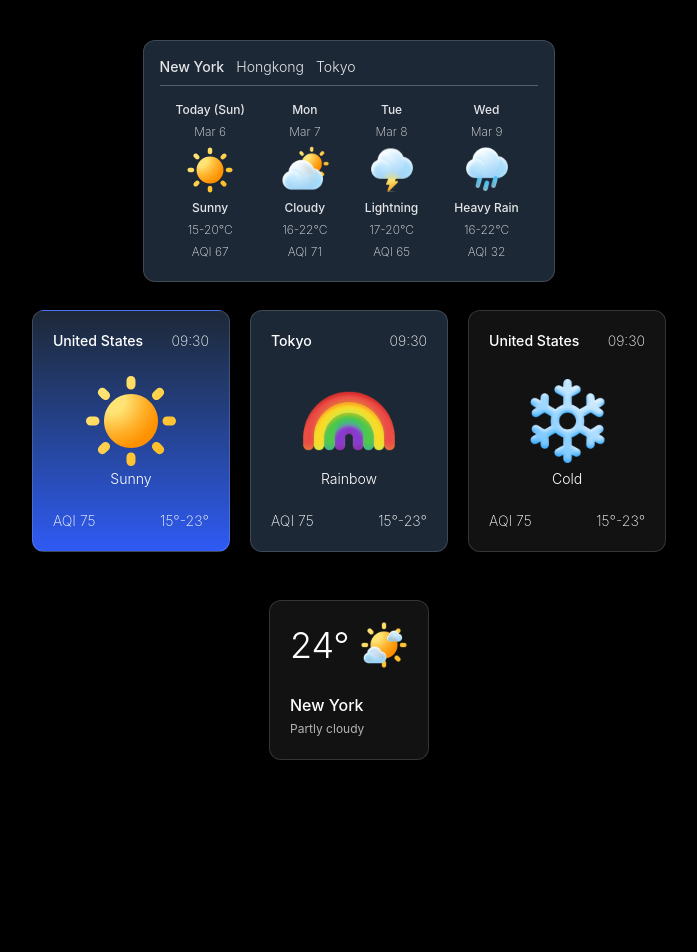
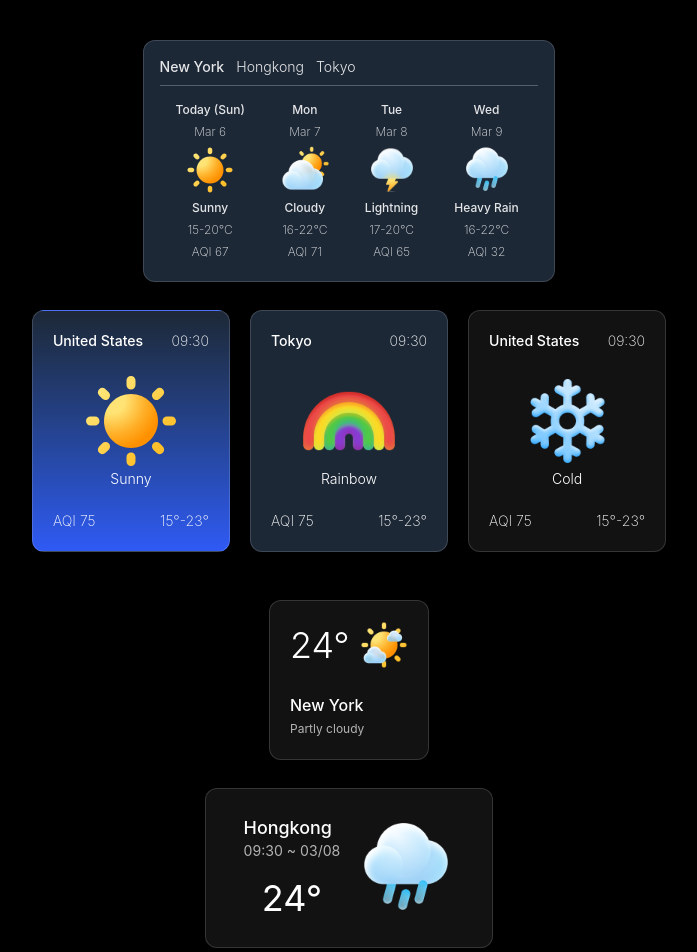
Before and after one commit to namanajmera/weather-app, a Next.js app: page / in a window 1280 px wide. Shown: the top 952 px of the page, without its empty margins (291-988 px from the left). Before the commit the page ends 800 px from the top, so only its background shows below. Built offline with nearby package versions, Linux system fonts and the light colour scheme.

Commit message:
Added: Other Country State

```diff
--- /dev/null
+++ b/src/app/components/OtherCountryState.tsx
@@ -0,0 +1,18 @@
+import Image from "next/image";
+
+const OtherCountryState = () => {
+    return (
+        <div className="flex justify-evenly items-center border border-white/15 rounded-xl p-5 w-[18.06rem] h-40 backdrop-blur-[80px] shadow-lg shadow-black/20 bg-[#121212]">
+            <div className="flex flex-col justify-between items-center space-y-4">
+                <div>
+                    <h1 className="font-medium text-[1.12rem] leading-[111%] text-white">Hongkong</h1>
+                    <span className="font-normal text-[0.88rem] leading-[114%] text-white/68">09:30 ~ 03/08</span>
+                </div>
+                <h1 className="font-normal text-4xl text-white">24°</h1>
+            </div>
+            <Image src="/weather/11_heavy_rain_color.svg" alt="" width={96} height={96} />
+        </div>
+    )
+}
+
+export default OtherCountryState;
--- a/src/app/components/index.ts
+++ b/src/app/components/index.ts
@@ -1,5 +1,6 @@
 import CountryWeekData from "./CountryWeekData";
 import CountryCurrentState from "./CountryCurrentState";
 import CurrentLocationWeather from "./CurrentLocationWeather";
+import OtherCountryState from "./OtherCountryState";
 
-export { CountryWeekData, CountryCurrentState, CurrentLocationWeather }
+export { CountryWeekData, CountryCurrentState, CurrentLocationWeather, OtherCountryState };
--- a/src/app/page.tsx
+++ b/src/app/page.tsx
@@ -1,4 +1,4 @@
-import { CountryCurrentState, CountryWeekData, CurrentLocationWeather } from "./components";
+import { CountryCurrentState, CountryWeekData, CurrentLocationWeather, OtherCountryState } from "./components";
 
 export default function Home() {
 
@@ -8,6 +8,7 @@
         <CountryWeekData />
         <CountryCurrentState />
         <CurrentLocationWeather />
+        <OtherCountryState />
       </div>
     </>
   );
```
